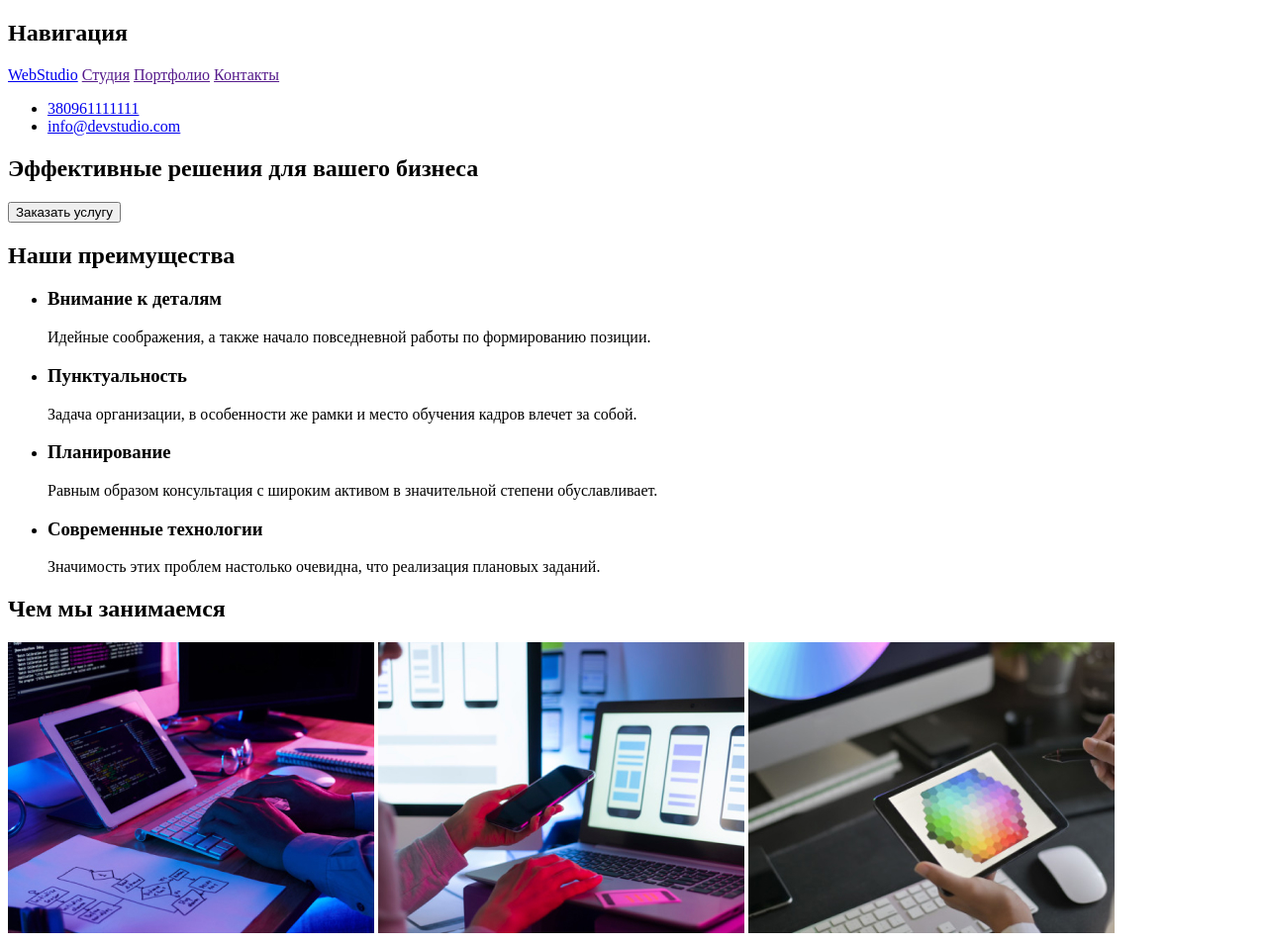
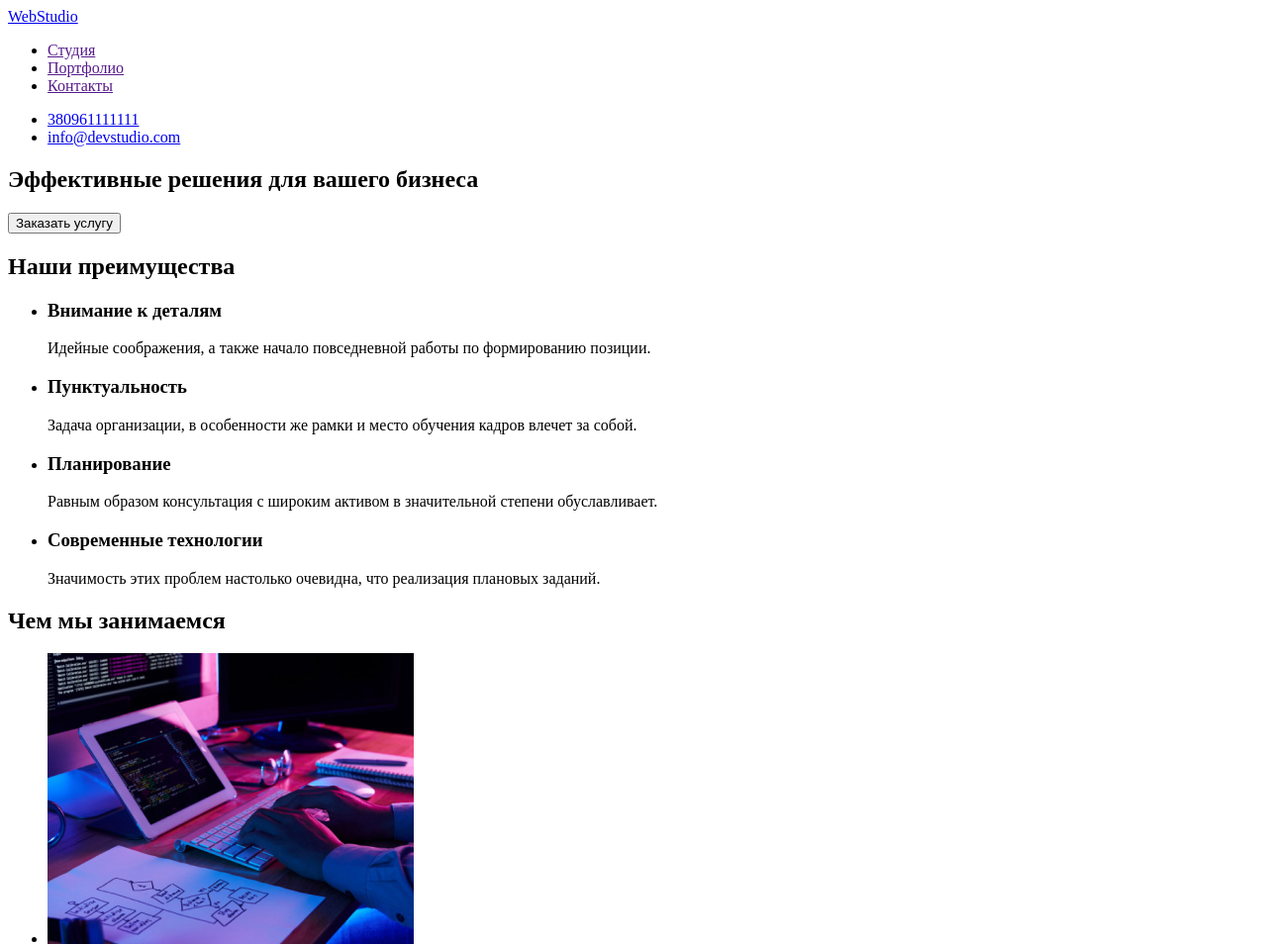
Before and after one commit to MarinaDemo/goit-markup-hw-01, a plain HTML site: page index.html in a window 1280 px wide. Shown: the top 955 px of the page at 99% size. Drawn offline with Linux system fonts and the light colour scheme.

Commit message:
update index.html

```diff
--- a/index.html
+++ b/index.html
@@ -8,13 +8,13 @@
 </head>
 <body>
     <header>
-<section>
-    <h2>Навигация</h2>
 <nav>
      <a href="index.html">WebStudio</a>
-    <a href="">Студия</a>
-        <a href="">Портфолио</a>
-        <a href="">Контакты</a>
+   <ul>
+       <li><a href="">Студия</a></li>
+       <li> <a href="">Портфолио</a></li>
+       <li><a href="">Контакты</a></li>
+    </ul>
 </nav>
     <ul>
         <li> <a href="tel:380961111111">380961111111</a></li>
@@ -22,7 +22,7 @@
          <a href="mailto:info@devstudio.com">info@devstudio.com</a>
         </li>
        </ul>
-</section>
+
     </header>
     <main>
         <section>
@@ -53,12 +53,14 @@
         </section>
         <section>
             <h2>Чем мы занимаемся</h2>
-            <img
-      src="./images/img1.jpg" alt="work on note" width="370"/>
-      <img
-      src="./images/img2.jpg" alt="work on fone" width="370"/>
-      <img
-      src="./images/img3.jpg" alt="work on planshet" width="370"/>
+           <ul>
+      <li>  <img
+      src="./images/img1.jpg" alt="work on note" width="370"/> </li>
+      <li> <img
+      src="./images/img2.jpg" alt="work on fone" width="370"/> </li>
+      <li> <img
+      src="./images/img3.jpg" alt="work on planshet" width="370"/> </li>
+    </ul>
     </section>
         <section>
             <h2>Наша команда</h2>
@@ -89,17 +91,14 @@
         </section>
     </main>
     <footer>
-        <section>
-            <h2>Контакты для связи</h2>
+        <a href="index.html">WebStudio</a>
             <address>
                 <ul>
-                <li> <a href="index.html">WebStudio</a></li>
                <li> <a href="cooglemapslink">г. Киев, пр-т Леси Украинки, 26</a></li>
                <li> <a href="mailto:info@devstudio.com">info@devstudio.com</a></li>
                <li> <a href="tel:380961111111">380961111111</a> </li>
             </ul>
             </address>
-        </section>
     </footer>
 </body>
 </html>
```
